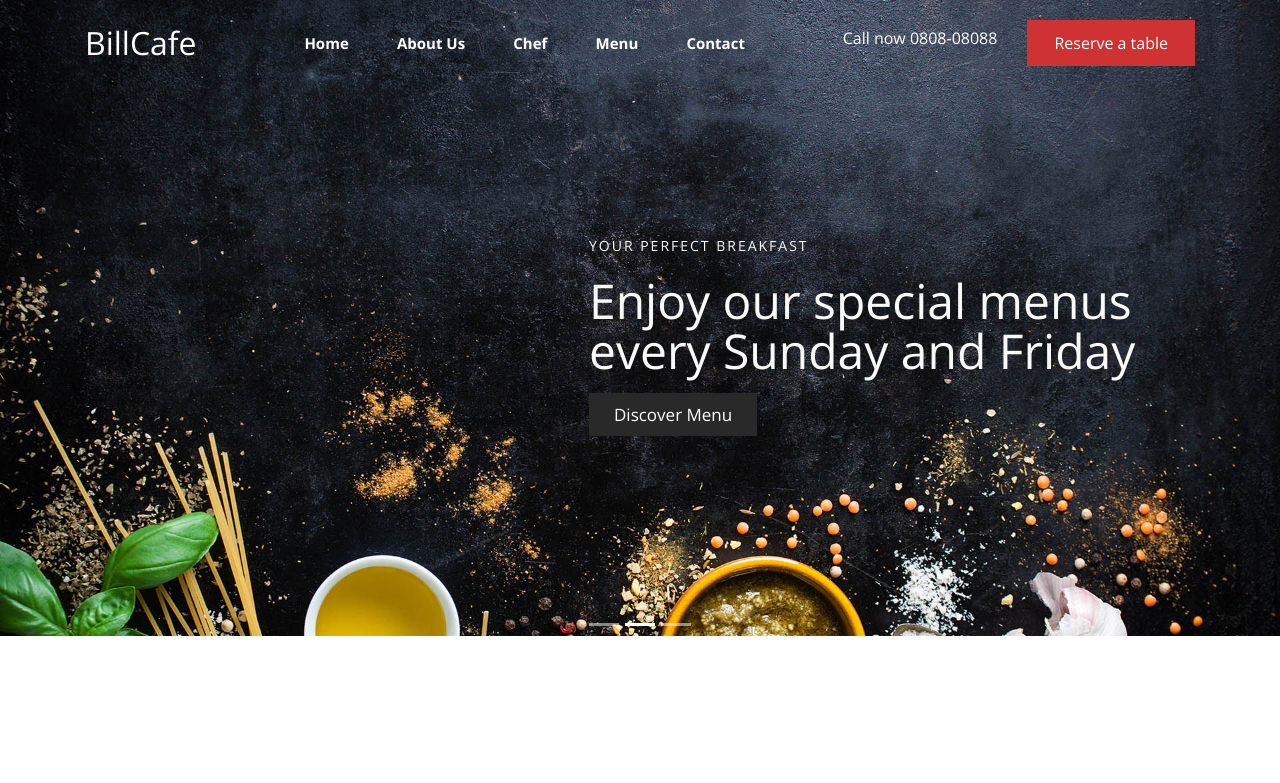
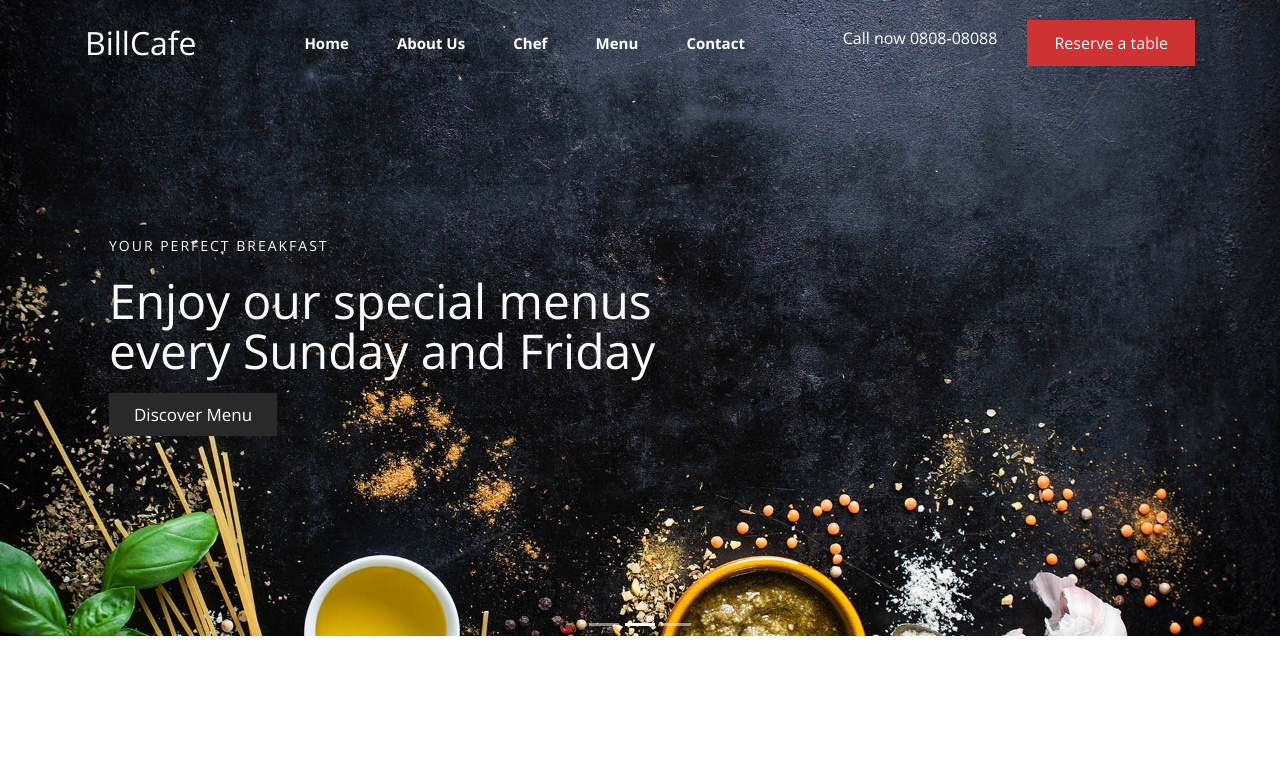
Before and after one commit to emmanawoyele/NewCafe-Restaurant-, a plain HTML site: page index.html in a window 1280 px wide. Shown: the top 783 px of the page. Drawn offline with nearby package versions, Linux system fonts and the light colour scheme.

Commit message:
fixed space on the carusel

```diff
--- a/assets/styles.css
+++ b/assets/styles.css
@@ -4,6 +4,7 @@
     overflow-x: hidden;
 }
 html{
+    scroll-behavior: smooth
 
 }
 body{
@@ -284,7 +285,7 @@ li.nav-item .my-btn  a:hover{
 }
 .header-slider .header-row{
     position: relative;
-    right: -480px;
+    /*right: -480px;*/
 }
 .header-slider h3{
     color: #f9f9f9;
```
